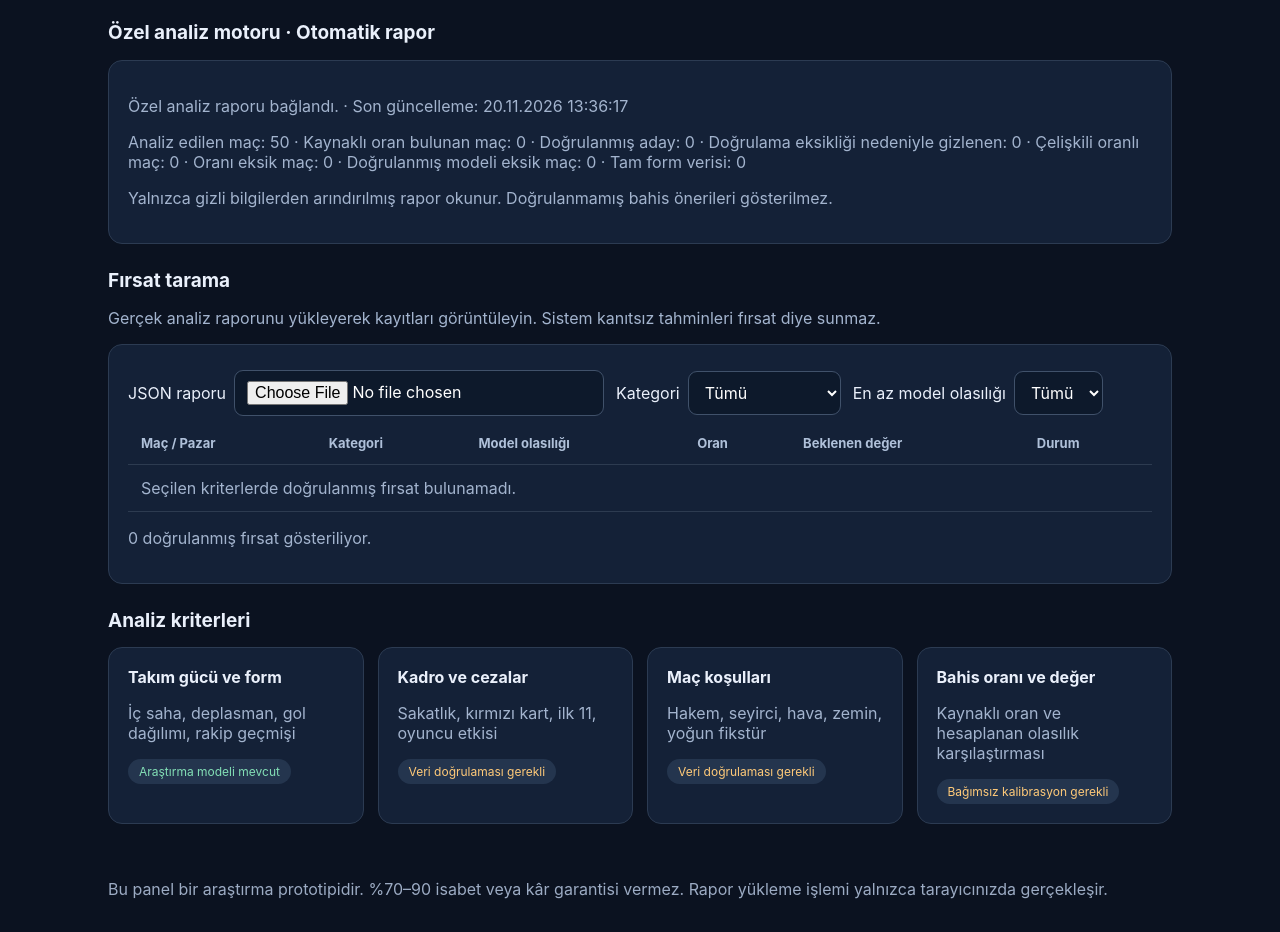
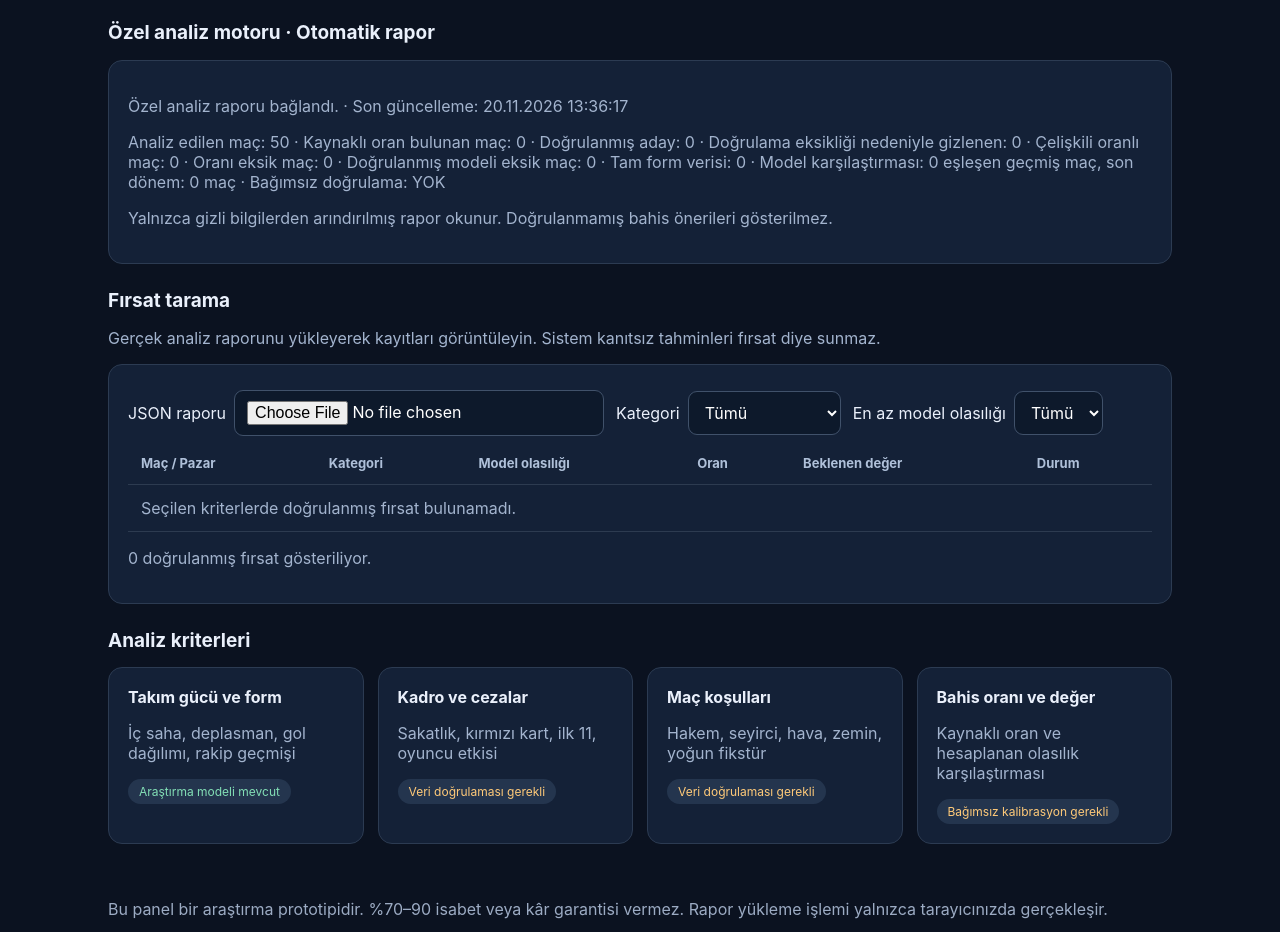
Before and after one commit to mcengizdemir-boop/spor-firsat-panel, a plain HTML site: page index.html in a window 1280 px wide. Shown: the part 2120-3052 px from the top of the page. Drawn offline with Linux system fonts and the light colour scheme.

Commit message:
Display historical paired model comparison and research-only validation warning

```diff
--- a/index.html
+++ b/index.html
@@ -24,7 +24,9 @@ const date=new Date(report.generated_at),stale=!Number.isFinite(date.getTime())|
 const entries=report.opportunities.filter(x=>x&&x.validated===true&&x.calibrated===true&&x.independent_holdout===true&&x.source_odds===true&&Number.isFinite(Number(x.probability))&&Number(x.probability)>0&&Number(x.probability)<1&&Number(x.odds)>1&&['high','value','surprise'].includes(x.category));
 data=stale?[]:entries;render();
 status.textContent=(stale?'UYARI: Rapor 24 saatten eski; öneriler gösterilmiyor.':'Özel analiz raporu bağlandı.')+' · Son güncelleme: '+(Number.isFinite(date.getTime())?date.toLocaleString('tr-TR',{timeZone:'Europe/Istanbul'}):'bilinmiyor');
-coverage.textContent='Analiz edilen maç: '+Number(report.fixture_count||0)+' · Kaynaklı oran bulunan maç: '+Number(report.fixtures_with_verified_quotes||0)+' · Doğrulanmış aday: '+data.length+' · Doğrulama eksikliği nedeniyle gizlenen: '+Number(report.withheld_assessments||0)+' · Çelişkili oranlı maç: '+Number(report.fixtures_with_conflicting_odds||0)+' · Oranı eksik maç: '+Number(report.fixtures_missing_observed_odds||0)+' · Doğrulanmış modeli eksik maç: '+Number(report.fixtures_missing_validated_probabilities||0)+' · Tam form verisi: '+Number(report.fixtures_with_complete_form||0);
+const model=report.model_comparison||{};
+const modelText=' · Model karşılaştırması: '+Number(model.paired_matches||0)+' eşleşen geçmiş maç, son dönem: '+Number(model.holdout_samples||0)+' maç'+(model.overall_brier_delta===null||model.overall_brier_delta===undefined?'':' · Genel Brier farkı: '+Number(model.overall_brier_delta).toFixed(4))+(model.holdout_brier_delta===null||model.holdout_brier_delta===undefined?'':' · Son dönem Brier farkı: '+Number(model.holdout_brier_delta).toFixed(4))+' · Bağımsız doğrulama: YOK';
+coverage.textContent='Analiz edilen maç: '+Number(report.fixture_count||0)+' · Kaynaklı oran bulunan maç: '+Number(report.fixtures_with_verified_quotes||0)+' · Doğrulanmış aday: '+data.length+' · Doğrulama eksikliği nedeniyle gizlenen: '+Number(report.withheld_assessments||0)+' · Çelişkili oranlı maç: '+Number(report.fixtures_with_conflicting_odds||0)+' · Oranı eksik maç: '+Number(report.fixtures_missing_observed_odds||0)+' · Doğrulanmış modeli eksik maç: '+Number(report.fixtures_missing_validated_probabilities||0)+' · Tam form verisi: '+Number(report.fixtures_with_complete_form||0)+modelText;
 }catch(error){status.textContent='Otomatik rapor okunamadı: '+error.message}
 }
 loadPrivateReport();
```
